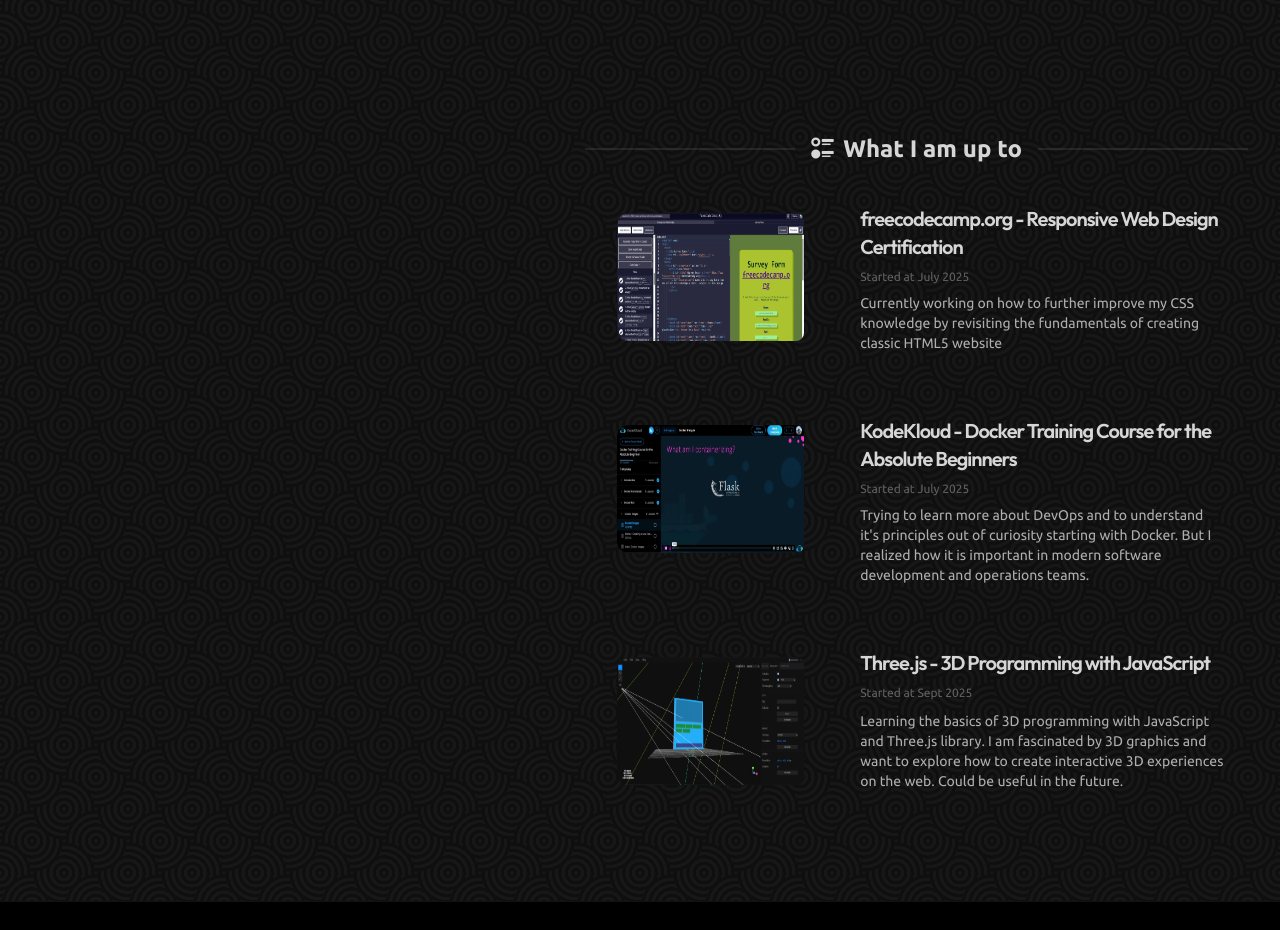
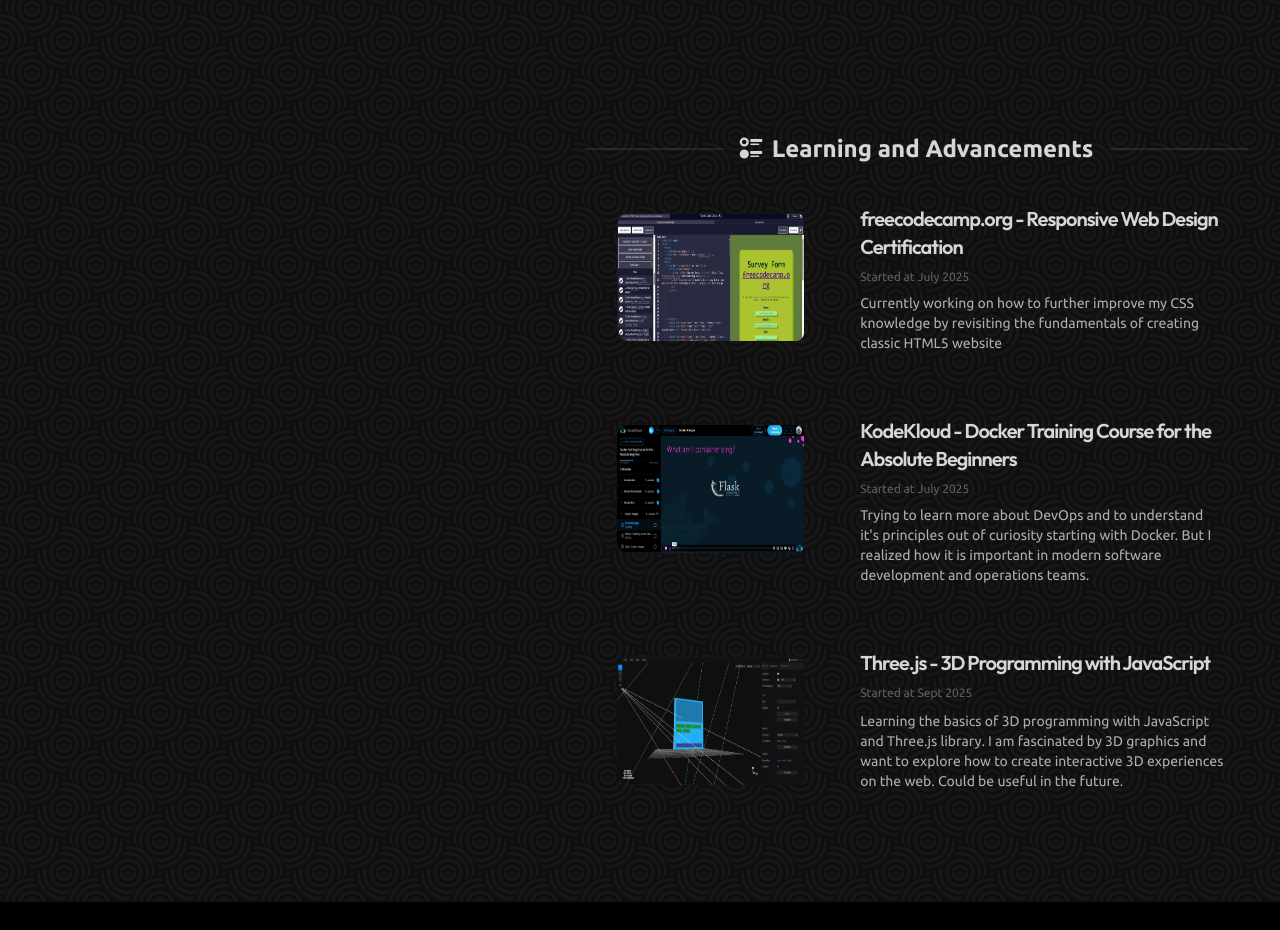
Before and after one commit to denverdelamasa/portfolio-v2, a Next.js app: page / in a window 1280 px wide. Shown: the part 2600-3530 px from the top of the page. Built offline with nearby package versions, Linux system fonts and the light colour scheme.

Commit message:
style: advancement header content changed

```diff
--- a/src/components/homepage/content/Advancements.tsx
+++ b/src/components/homepage/content/Advancements.tsx
@@ -10,7 +10,7 @@
           <div className="divider mb-2 mt-6">
             <p className="text-2xl font-bold items-center align-middle flex flex-row gap-x-2">
               <i className="bi bi-ui-radios"></i>
-              What I am up to
+              Learning and Advancements
             </p>
           </div>
           <AdvancementCard
```
